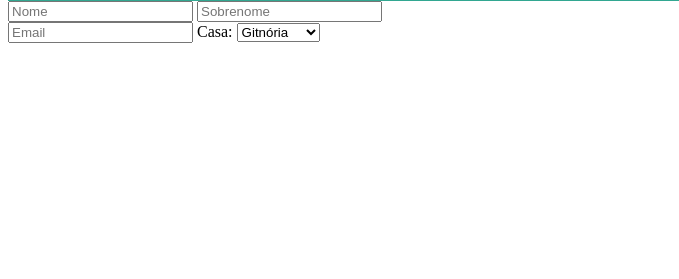
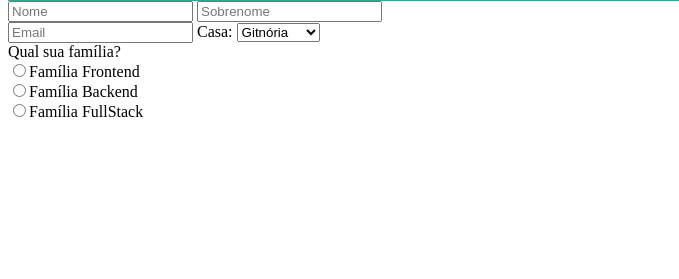
Before and after one commit to Jonathan-R-Andrade/trybewarts, a website: page index.html in a window 1280 px wide. Shown: the part 87-366 px from the top of the page, 0-679 px from the left. Drawn offline with Linux system fonts and the light colour scheme.

Commit message:
Requisito 12 feito

```diff
--- a/index.html
+++ b/index.html
@@ -37,6 +37,18 @@
           <option value="Pytherina" id="pytherina-house">Pytherina</option>
         </select>
       </div>
+      <div>
+        <div id=label-family>Qual sua família?</div>
+        <label for="family-frontend">
+          <input type="radio" name="family" value="Frontend" id="family-frontend">Família Frontend<br>
+        </label>
+        <label for="family-backend">
+          <input type="radio" name="family" value="Backend" id="family-backend">Família Backend<br>
+        </label>
+        <label for="family-fullStack">
+          <input type="radio" name="family" value="FullStack" id="family-fullStack">Família FullStack
+        </label>
+      </div>
     </form>
     <img src="images/trybewarts-colored.svg" id="trybewarts-forms-logo"
       alt="Logo da Trybewarts com o texto discere codificare laborare">
--- a/style.css
+++ b/style.css
@@ -10,7 +10,7 @@
 }
 
 .trybewarts-login {
-  display :flex;
+  display: flex;
 }
 
 main {
```
